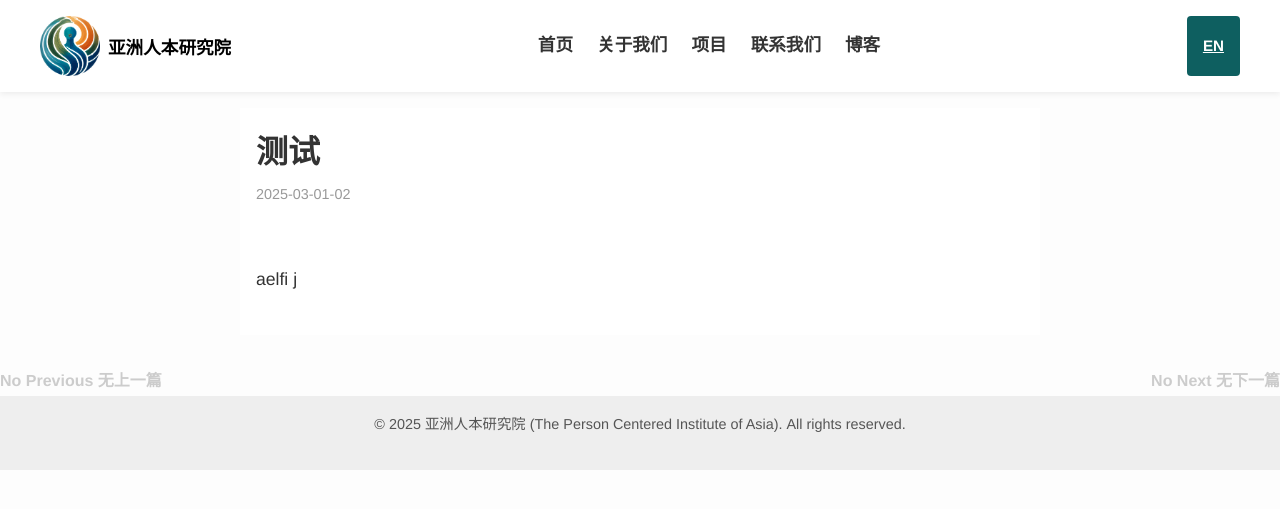
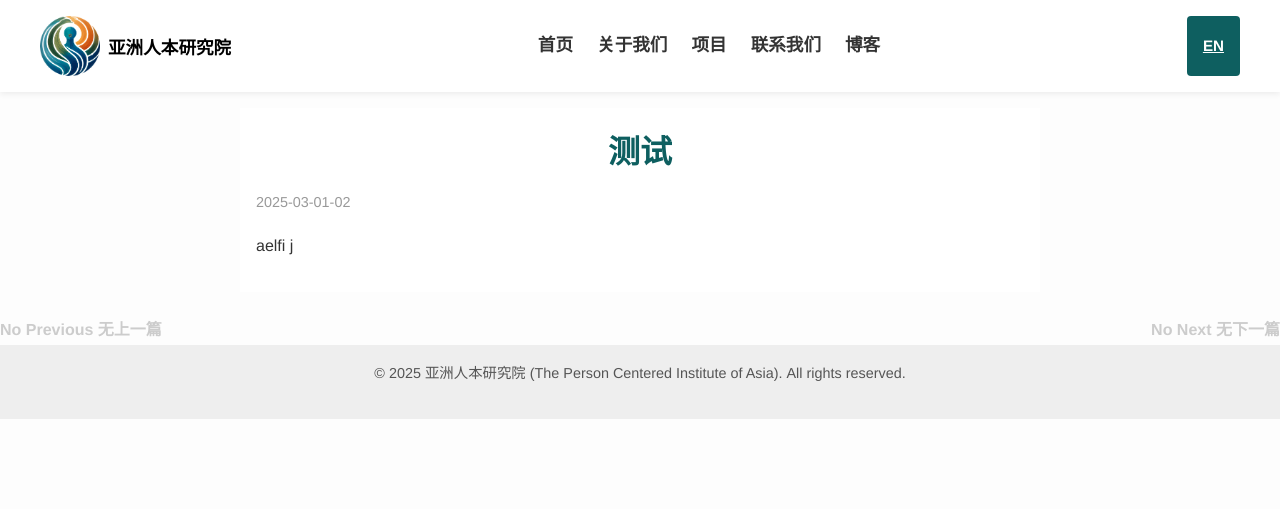
Before and after one commit to YeeLiu611/YeeLiu611, a Jekyll site: the page built from _posts/zh/2025-03-01-test.md, in a window 1280 px wide. Shown: the top 509 px of the page. Built offline with Jekyll 4.4.1, drawn with Linux system fonts in a browser that asks for light colours; a script that is not in the unit is left out.

Commit message:
Update style.css

```diff
--- a/css/style.css
+++ b/css/style.css
@@ -437,47 +437,68 @@ footer {
   padding: 1rem;
   background-color: #fff;
   border: none;
-  box-shadow: none !important;  /* 使用 !important 强制移除阴影 */
+  box-shadow: none !important;
 }
 
-
-.post-header {
-  margin-bottom: 1.5rem;
-  padding-bottom: 1rem;
-}
-
+/* 文章主标题 */
 .post-title {
-  font-size: 2rem; /* 调整为合适的字号 */
-  border: none;     /* 去除不需要的边框 */
+  text-align: center;               /* 标题居中 */
+  color: var(--color-primary);      /* 标题颜色 */
+  font-size: 2rem;
+  margin-bottom: 0.5rem;
+  border: none;
   padding: 0;
   font-weight: bold;
 }
 
+/* 文章元信息（日期等） */
 .post-meta {
   color: #999;
   font-size: 0.9rem;
+  margin-bottom: 1rem;
 }
 
-.post-divider {
-  margin: 1rem 0;
-  border: none;
-  border-top: 1px solid #ddd;
+/* 正文容器 */
+.post-body {
+  line-height: 1.8;
+  font-size: 1rem;
 }
 
-.post-body {
-  line-height: 1.8;
-  font-size: 1.1rem;
+/* 正文段落下方间距 */
+.post-body p {
+  margin-bottom: 1rem;
 }
 
-.post-body p {
-  margin-bottom: 1.5rem;
+/* 正文内的各级标题居中 + 蓝绿色 */
+.post-body h1,
+.post-body h2,
+.post-body h3,
+.post-body h4,
+.post-body h5,
+.post-body h6 {
+  text-align: center;
+  color: var(--color-primary);
 }
 
-/* 导航按钮样式 */
+/* 正文中加粗文字蓝绿色 */
+.post-body strong,
+.post-body b {
+  color: var(--color-primary);
+}
+
+/* 插入的图片自适应宽度，居中显示 */
+.post-body img {
+  max-width: 100%;
+  height: auto;
+  display: block;
+  margin: 1rem auto; /* 若想图片靠左，可去掉 margin */
+}
+
+/* 上一篇 / 下一篇导航 */
 .post-nav {
   display: flex;
   justify-content: space-between;
-  margin-top: 2rem;
+  margin-top: 1.5rem;
 }
 
 .post-nav-link {
```
